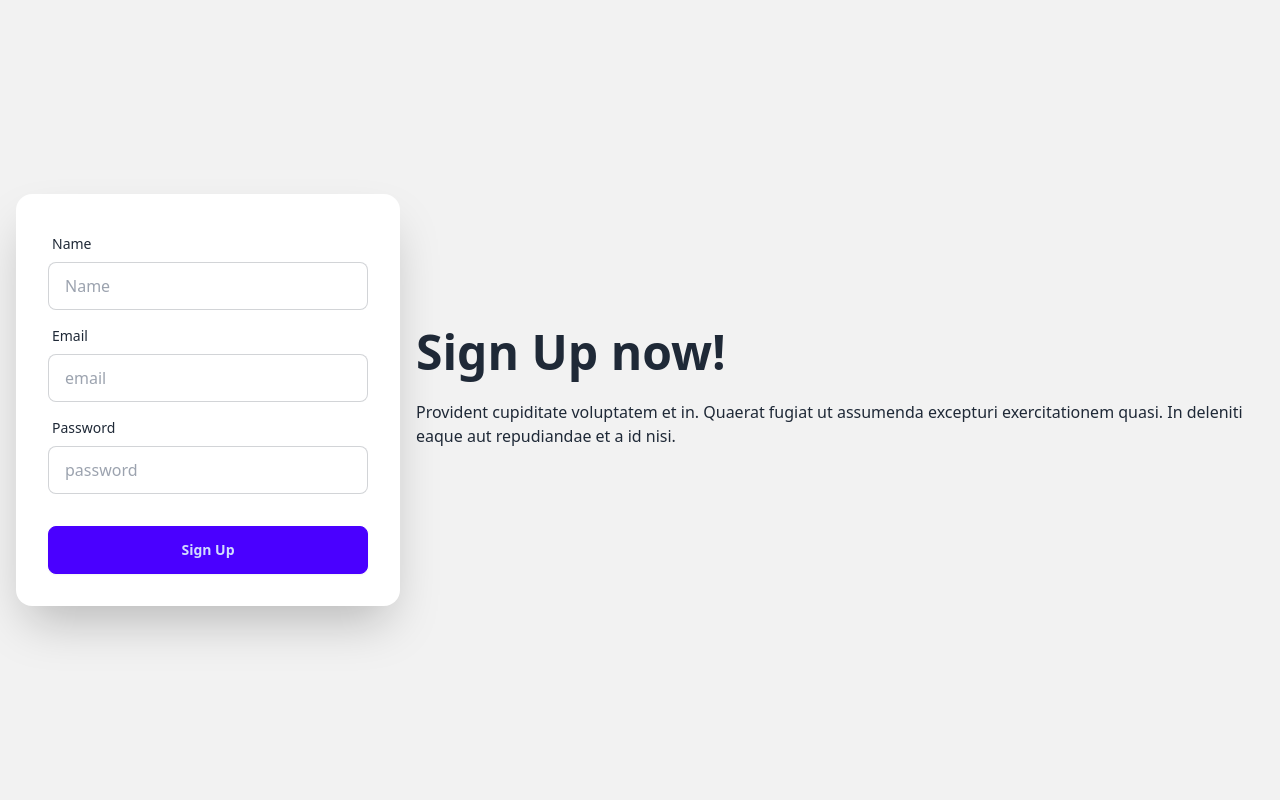
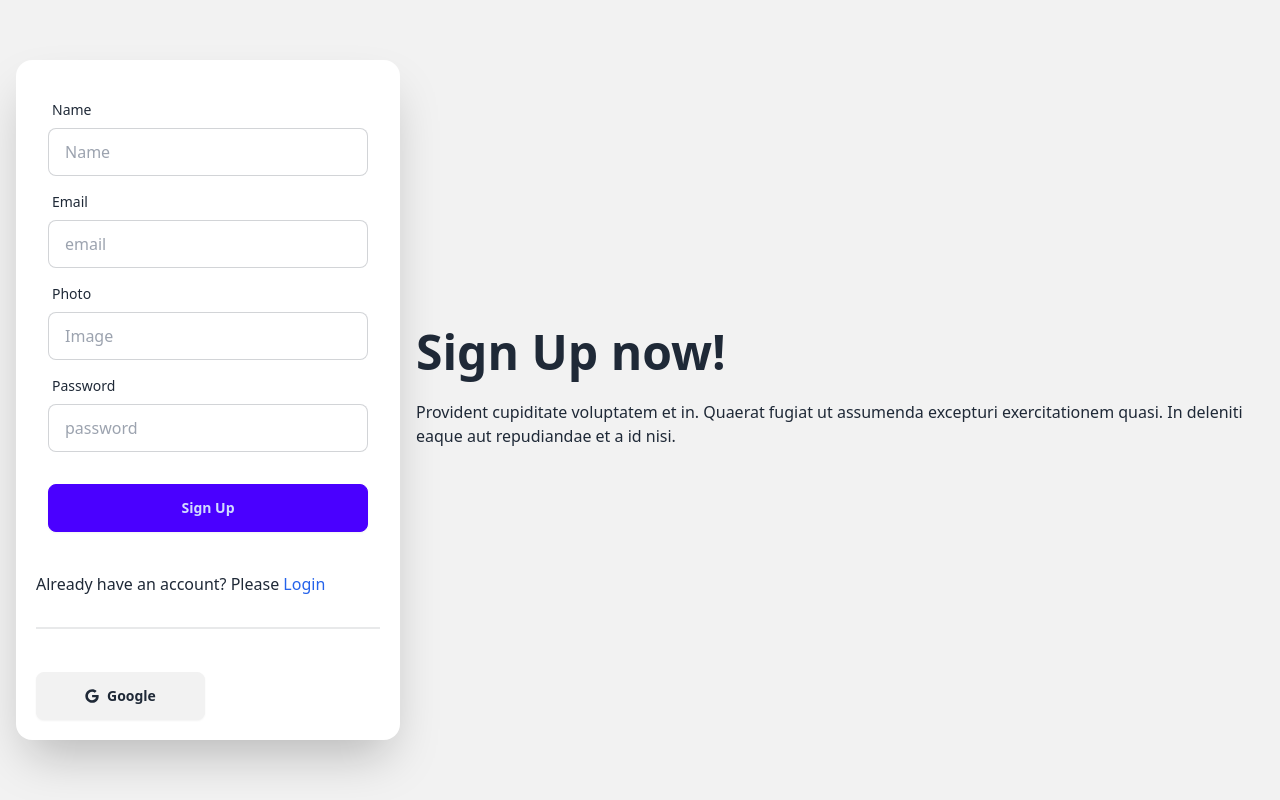
Before and after one commit to Adibkhan619/bistro-boss-client, a React (Vite) app: page /signUp in a window 1280 px wide. Built offline with nearby package versions, Linux system fonts and the light colour scheme; no server answers.

Commit message:
Adding social login system

```diff
--- /dev/null
+++ b/src/Hooks/useAxiosPublic.jsx
@@ -0,0 +1,11 @@
+import axios from "axios"
+
+const axiosPublic = axios.create({
+    baseURL:'http://localhost:5000'
+})
+
+const useAxiosPublic = () => {
+    return axiosPublic;
+};
+
+export default useAxiosPublic;
--- a/src/Hooks/useCarts.jsx
+++ b/src/Hooks/useCarts.jsx
@@ -6,7 +6,7 @@ const useCarts = () => {
     // TANSTACK QUERY
     const axiosSecure = useAxiosSecure();
     const { user } = useAuth();
-    const { data: cart = [] , refetch } = useQuery({
+    const { data: cart = [], refetch } = useQuery({
         queryKey: ["cart", user?.email],
         queryFn: async () => {
             const res = await axiosSecure.get(`/carts?email=${user.email}`);
--- a/src/Pages/Home/FromOurMenu/FromOurMenu.jsx
+++ b/src/Pages/Home/FromOurMenu/FromOurMenu.jsx
@@ -13,9 +13,9 @@ const FromOurMenu = ({category}) => {
         .then(res => res.json())
         .then(data => {
             const menu = data.filter(item => item.category == category)
-            console.log(menu);
+            // console.log(menu);
             setMenu(menu)
-            console.log(data);
+            // console.log(data);
         })
 
 }, [])
--- a/src/Pages/Login/Login.jsx
+++ b/src/Pages/Login/Login.jsx
@@ -6,7 +6,7 @@ import {
     validateCaptcha,
 } from "react-simple-captcha";
 import Swal from "sweetalert2";
-import { useLocation, useNavigate } from "react-router-dom";
+import { Link, useLocation, useNavigate } from "react-router-dom";
 
 const Login = () => {
     const { logIn } = useContext(AuthContext);
@@ -65,7 +65,7 @@ const Login = () => {
         <div className="hero min-h-screen bg-base-200">
             <div className="hero-content flex-col lg:flex-row">
                 <div className="text-center lg:text-left ">
-                    <h1>image</h1>
+                    <h1 className="text-5xl">Login</h1>
                     <img
                         className="w-96 z-10"
                         src="../../assets/others/authentication2.png"
@@ -127,6 +127,7 @@ const Login = () => {
                             </button>
                         </div>
                     </form>
+                    <p className="px-5 py-2">New here? Please <Link to="/signUp" className="text-blue-600">Register</Link></p>
                 </div>
             </div>
         </div>
--- a/src/Pages/SignUp/SignUp.jsx
+++ b/src/Pages/SignUp/SignUp.jsx
@@ -1,26 +1,46 @@
 import { useContext } from "react";
 import { AuthContext } from "../../Provider/AuthProvider";
 import Swal from 'sweetalert2'
+import useAxiosPublic from "../../Hooks/useAxiosPublic";
+import { Link, useNavigate } from "react-router-dom";
+import SocialLogin from "../../components/SocialLogin";
 
 const SignUp = () => {
-    const { createUser } = useContext(AuthContext);
+    const axiosPublic = useAxiosPublic()
+    const navigate = useNavigate()
+    const { createUser, updateUserProfile } = useContext(AuthContext);
 
     const handleSignUp = (e) => {
         e.preventDefault();
         const form = e.currentTarget;
         const name = form.name.value;
         const email = form.email.value;
+        const photo = form.photo.value;
         const password = form.password.value;
         console.log(name, email, password);
 
         createUser(email, password).then((result) => {
             const user = result.user;
-            Swal.fire({
+            updateUserProfile(name, photo)
+            .then(() => {
+                // create user entry in database
+                const userInfo= {name, email}
+                console.log(userInfo);
+                axiosPublic.post("/users", userInfo)
+                .then(res => {
+                    console.log(res.data);
+                    if(res.data.insertedId){
+                         Swal.fire({
                 title: 'Successfully Registered!',
                 // text: 'Do you want to continue',
                 icon: 'success',
                 confirmButtonText: 'Cool'
               })
+              navigate('/')
+                    }
+                })
+            })
+
             console.log(user);
         });
     };
@@ -64,6 +84,18 @@ const SignUp = () => {
                         </div>
                         <div className="form-control">
                             <label className="label">
+                                <span className="label-text">Photo</span>
+                            </label>
+                            <input
+                                type="text"
+                                placeholder="Image"
+                                name="photo"
+                                className="input input-bordered"
+
+                            />
+                        </div>
+                        <div className="form-control">
+                            <label className="label">
                                 <span className="label-text">Password</span>
                             </label>
                             <input
@@ -80,6 +112,8 @@ const SignUp = () => {
                             </button>
                         </div>
                     </form>
+                    <p className="px-5 py-2">Already have an account? Please <Link to="/login" className="text-blue-600"> Login</Link></p>
+                    <SocialLogin></SocialLogin>
                 </div>
             </div>
         </div>
--- a/src/Provider/AuthProvider.jsx
+++ b/src/Provider/AuthProvider.jsx
@@ -1,5 +1,5 @@
 import { createContext, useEffect, useState } from "react";
-import { createUserWithEmailAndPassword, getAuth, onAuthStateChanged, signInWithEmailAndPassword, signOut, updateProfile } from "firebase/auth";
+import { GoogleAuthProvider, createUserWithEmailAndPassword, getAuth, onAuthStateChanged, signInWithEmailAndPassword, signInWithPopup, signOut, updateProfile } from "firebase/auth";
 import { app } from "../firebase/firebase.config";
 
 export const AuthContext = createContext(null)
@@ -8,15 +8,23 @@ const auth = getAuth(app);
 const AuthProvider = ({children}) => {
     const [user, setUser] = useState(null);
     const [loading, setLoading] = useState(true)
+    const googleProvider = new GoogleAuthProvider();
 
     const createUser = (email, password) => {
         setLoading(true)
         return createUserWithEmailAndPassword(auth, email, password)
     }
 
+    // ?Login with email and password -------->
     const logIn = (email, password) => {
         setLoading(true)
         return signInWithEmailAndPassword(auth, email, password)
+    }
+
+    // !Login with google----------->
+    const googleSignIn = () => {
+        setLoading(true)
+        return signInWithPopup(auth, googleProvider)
     }
 
     const updateUserProfile = (name, photo) => {
@@ -33,7 +41,7 @@ const AuthProvider = ({children}) => {
     useEffect(()=> {
         const unsubscribe = onAuthStateChanged(auth, currentUser =>{
             setUser(currentUser)
-            console.log('current user', currentUser);
+            // console.log('current user', currentUser);
             setLoading(false);
         })
         return () => {
@@ -47,6 +55,7 @@ const AuthProvider = ({children}) => {
         createUser,
         logIn,
         logOut,
+        googleSignIn,
         updateUserProfile
     }
 
--- a/src/Routes/Routes.jsx
+++ b/src/Routes/Routes.jsx
@@ -48,11 +48,11 @@ export const router = createBrowserRouter([
     },
     {
         path: "dashboard",
-        element: <Dashboard></Dashboard>,
+        element: <PrivateRoutes><Dashboard></Dashboard></PrivateRoutes>,
         children: [
             {
                 path: "cart",
-                element: <Cart></Cart>
+                element: <PrivateRoutes><Cart></Cart></PrivateRoutes>
             }
         ]
     }
--- a/src/Shared/Navbar/Navbar.jsx
+++ b/src/Shared/Navbar/Navbar.jsx
@@ -33,15 +33,16 @@ const Navbar = () => {
                 <Link to="/order/salad">Our Orders</Link>
             </li>
 
-            {user ? (
-                <>
-
-                    <li>
+            <li>
                         <NavLink to="dashboard/cart" className="btn text-2xl btn-ghost">
                         <HiOutlineShoppingCart />
                             <div className="badge badge-primary">+{cart.length}</div>
                         </NavLink>
                     </li>
+            {user ? (
+                <>
+
+
                     <li>
                         <Link onClick={handleLogOut} className="">
                             Log Out
--- a/src/Shared/SharedMenu/SharedMenu.jsx
+++ b/src/Shared/SharedMenu/SharedMenu.jsx
@@ -4,7 +4,7 @@
 
 const SharedMenu = ({item}) => {
     const {name, price, category, image, recipe, _id} = item;
-console.log(item);
+// console.log(item);
     return (
         <div className="flex  gap-5 justify-start items-start">
             <img className="w-24" style={{borderRadius:' 0 200px 200px 200px' }} src={image} alt="" />
--- /dev/null
+++ b/src/components/SocialLogin.jsx
@@ -0,0 +1,27 @@
+
+import {  FaGoogle } from 'react-icons/fa';
+// import AuthProvider from '../Provider/AuthProvider';
+import useAuth from '../Hooks/useAuth';
+const SocialLogin = () => {
+
+    const {googleSignIn} = useAuth();
+
+    const handleGoogleSignIn = () => {
+        googleSignIn()
+        .then(res => {
+            console.log(res.user);
+        })
+    }
+    return (
+        <div className=''>
+            <div className="divider mx-5"></div>
+            <button onClick={handleGoogleSignIn} className="btn px-12 m-5">
+
+                <FaGoogle></FaGoogle>
+                Google
+            </button>
+        </div>
+    );
+};
+
+export default SocialLogin;
```
